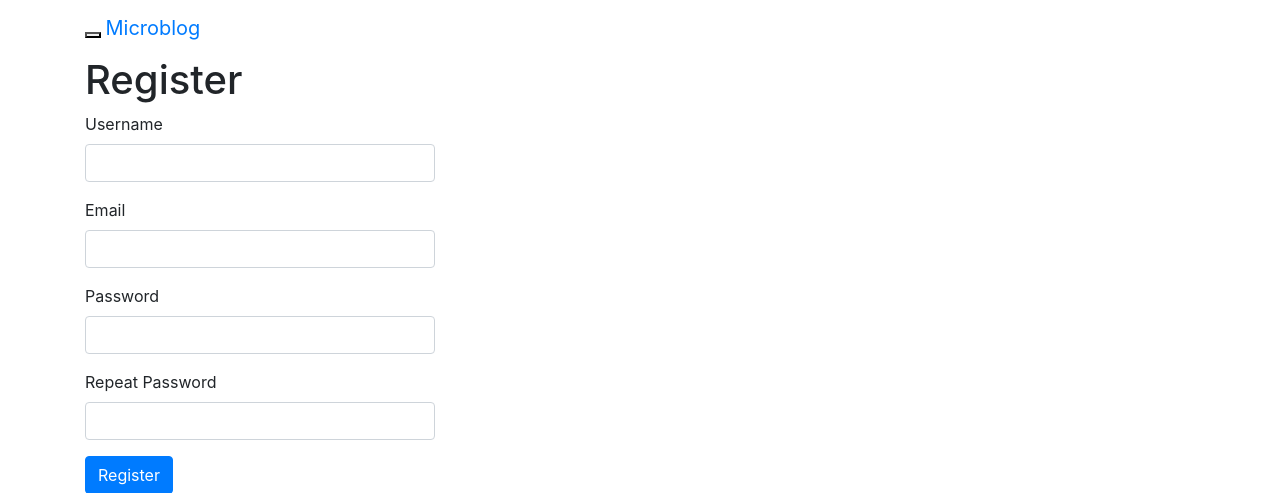
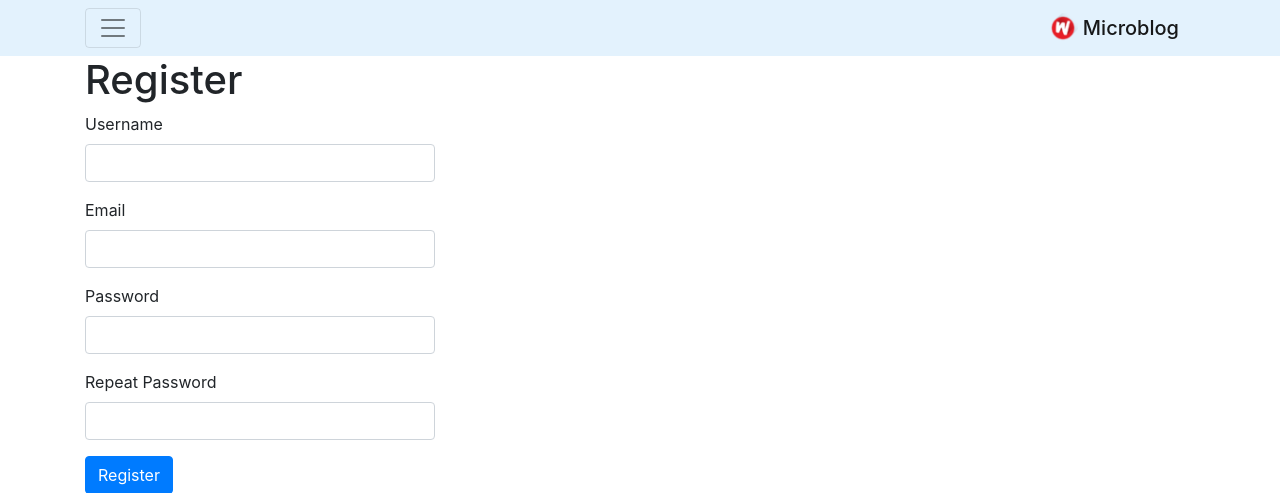
Before and after one commit to grg909/Service_demo, a Flask app: page /auth/register in a window 1280 px wide. Shown: the top 493 px of the page. Run offline with Flask 2, Linux system fonts and the light colour scheme; some libraries are stand-ins or nearby versions.

Commit message:
fix navbar

```diff
--- a/app/templates/base.html
+++ b/app/templates/base.html
@@ -12,27 +12,26 @@
 {% endblock %}
 
 {% block navbar %}
-    <nav class="navbar navbar-default">
+    <nav class="navbar navbar-light" style="background-color: #e3f2fd;">
         <div class="container">
-            <div class="navbar-header">
-                <button type="button" class="navbar-toggle collapsed" data-toggle="collapse" data-target="#bs-example-navbar-collapse-1" aria-expanded="false">
-                    <span class="sr-only">Toggle navigation</span>
-                    <span class="icon-bar"></span>
-                    <span class="icon-bar"></span>
-                    <span class="icon-bar"></span>
-                </button>
-                <a class="navbar-brand" href="{{ url_for('main.index') }}">{{ _('Microblog')  }}</a>
-            </div>
-            <div class="collapse navbar-collapse" id="bs-example-navbar-collapse-1">
-                <ul class="nav navbar-nav">
-                    <li><a href="{{ url_for('main.index') }}">{{ _('Home') }}</a></li>
-                    <li><a href="{{ url_for('main.explore') }}">{{ _('Explore') }}</a></li>
+            <button class="navbar-toggler" type="button" data-toggle="collapse" data-target="#navbarSupportedContent" aria-controls="navbarSupportedContent" aria-expanded="false" aria-label="Toggle navigation">
+            <span class="navbar-toggler-icon"></span>
+            </button>
+            <a class="navbar-brand mb-0 h1" href="{{ url_for('main.index') }}">
+                <img src="{{ url_for('static', filename='favicon.png') }}" width="30" height="30" class="d-inline-block align-top" alt="">
+                {{ _('Microblog')  }}
+            </a>
+
+            <div class="collapse navbar-collapse" id="navbarNav">
+                <ul class="navbar-nav mr-auto">
+                    <li class="nav-item"><a href="{{ url_for('main.index') }}">{{ _('Home') }}</a></li>
+                    <li class="nav-item"><a href="{{ url_for('main.explore') }}">{{ _('Explore') }}</a></li>
                 </ul>
-                <ul class="nav navbar-nav navbar-right">
+                <ul class="navbar-nav ml-auto">
                     {% if current_user.is_anonymous %}
-                        <li><a href="{{ url_for('auth.login') }}">{{ _('Login') }}</a></li>
+                        <li class="nav-item"><a href="{{ url_for('auth.login') }}">{{ _('Login') }}</a></li>
                     {% else %}
-                        <li><a href="{{ url_for('main.messages') }}">
+                        <li class="nav-item"><a href="{{ url_for('main.messages') }}">
                             {{ _('Messages') }}
                             {% set new_messages = current_user.new_messages() %}
                             {% if new_messages %}
@@ -40,8 +39,8 @@
                                 {% else %}hidden {% endif %}">{{ new_messages }}</span>
                             {% endif %}
                         </a></li>
-                        <li><a href="{{ url_for('main.user', username=current_user.username) }}">{{ _('Profile') }}</a></li>
-                        <li><a href="{{ url_for('auth.logout') }}">{{ _('Logout') }}</a></li>
+                        <li class="nav-item"><a href="{{ url_for('main.user', username=current_user.username) }}">{{ _('Profile') }}</a></li>
+                        <li class="nav-item"><a href="{{ url_for('auth.logout') }}">{{ _('Logout') }}</a></li>
                     {% endif %}
 
                 </ul>
```
